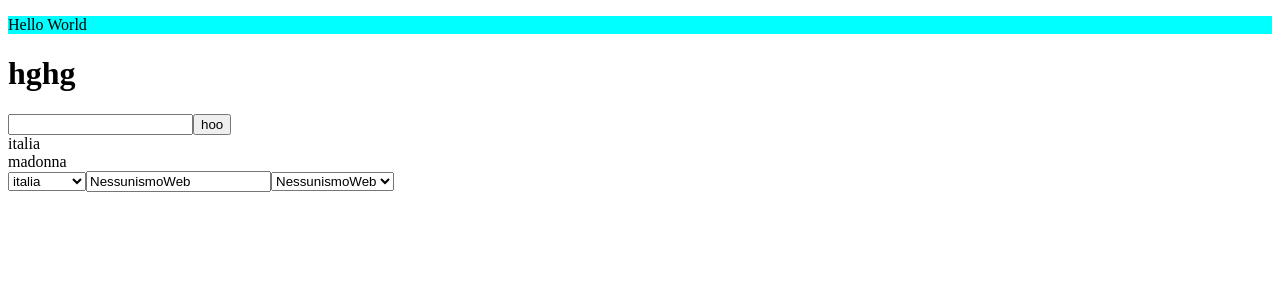
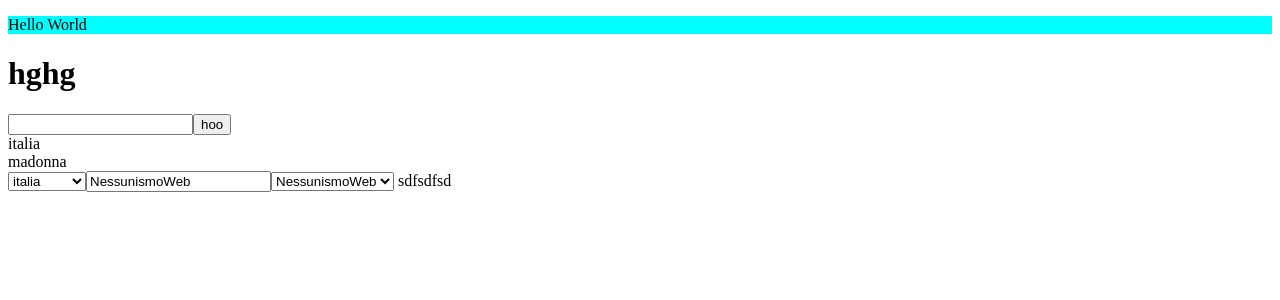
Before and after one commit to MarcoPacciani/NessunismoWeb, an Angular app: page / in a window 1280 px wide. Shown: the top 300 px of the page. Built offline with nearby package versions, Linux system fonts and the light colour scheme.

Commit message:
prova git

```diff
--- a/src/app/app.component.html
+++ b/src/app/app.component.html
@@ -28,3 +28,6 @@
 <select [(ngModel)]="titlee"  (ngModelChange)="getitle($event)">
   <option *ngFor="let nation of ['Italy','Germany',titlee]">{{nation}}</option>
 </select>
+
+
+sdfsdfsd
```
